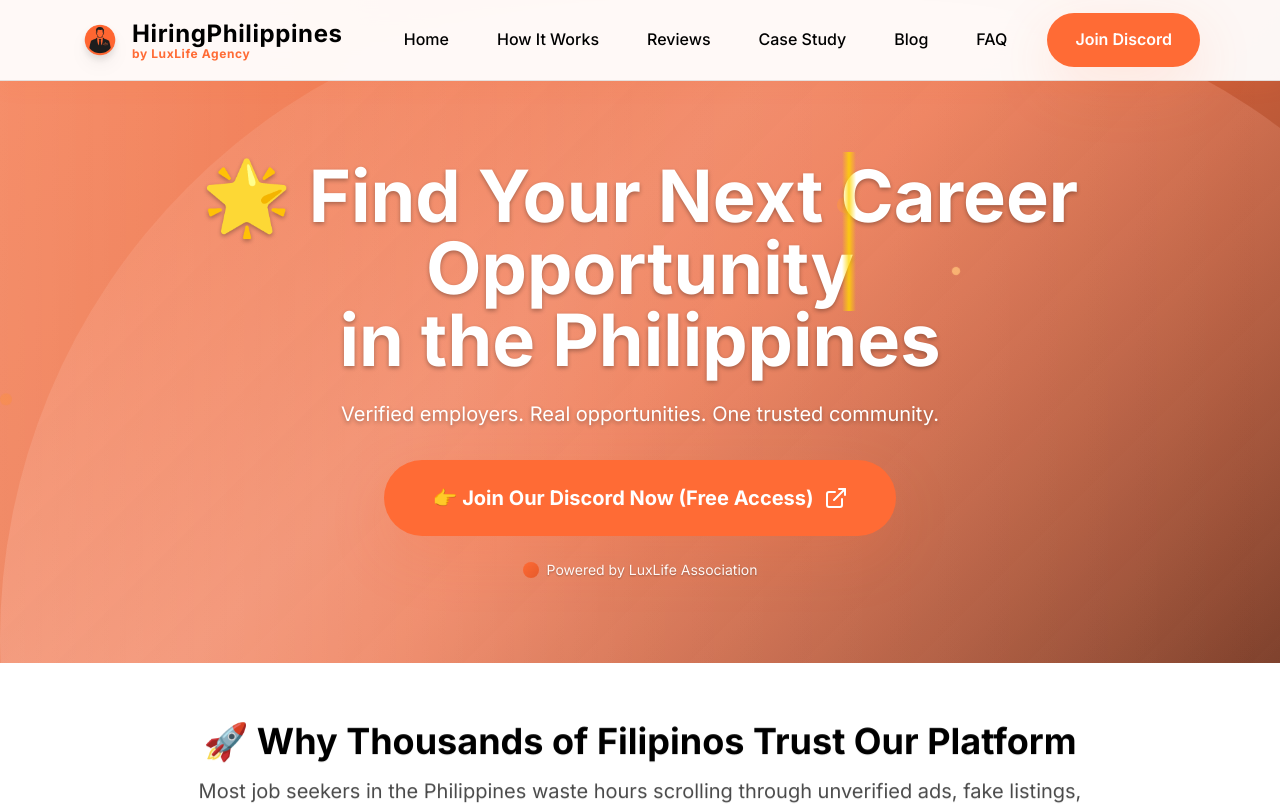
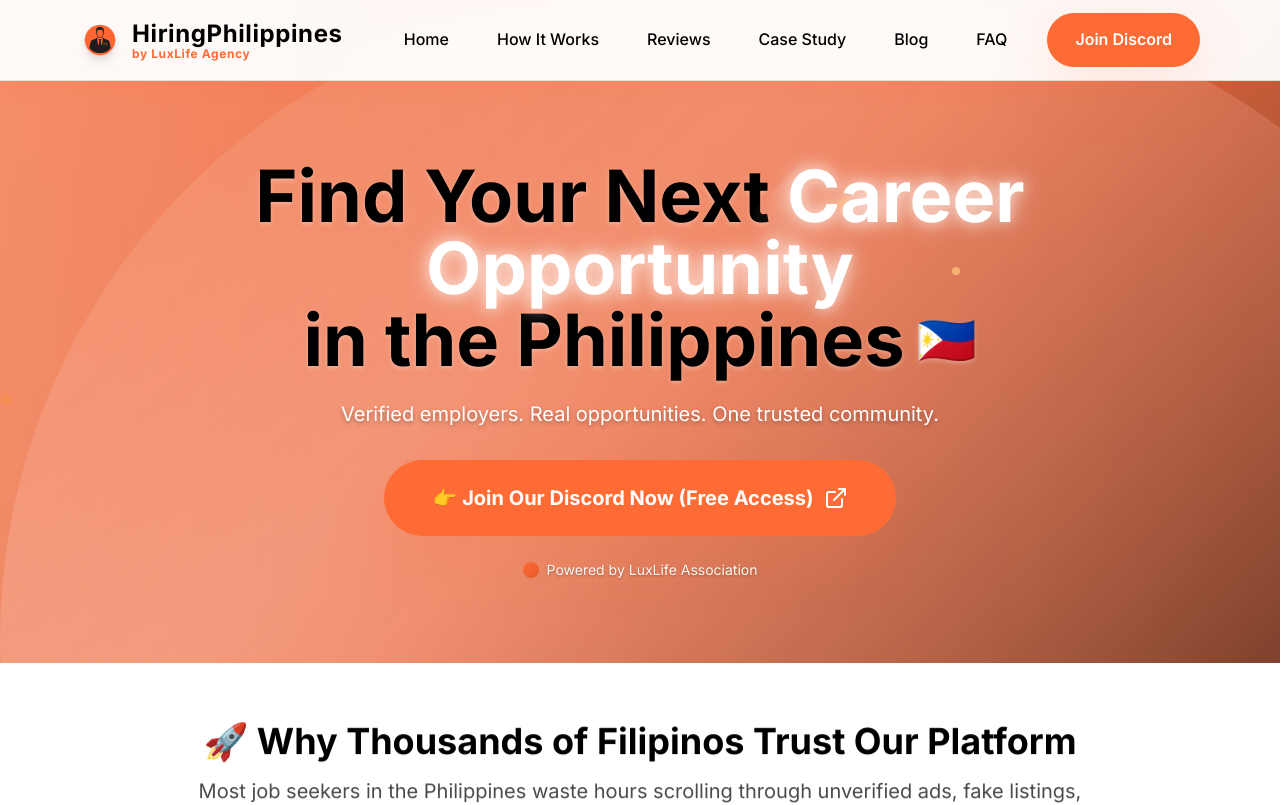
Before and after one commit to gigageek101/luxlife-hiring-website, a Next.js app: page / in a window 1280 px wide. Shown: the top 805 px of the page. Built offline with nearby package versions, Linux system fonts and the light colour scheme; a web font is replaced by a local one.

Commit message:
Update hero text with elegant animation and Philippines flag - Removed star, black/white text contrast, Philippines flag emoji, sophisticated floating glow animation

```diff
--- a/app/globals.css
+++ b/app/globals.css
@@ -359,30 +359,74 @@
     50% { transform: scale(1.05); opacity: 0.8; }
   }
 
-  /* Gold shine text with scroll effect */
-  .gradient-text {
-    color: #ffffff; /* White base color */
+  /* Elegant floating glow animation */
+  .elegant-text {
+    color: #ffffff;
     font-weight: 700;
     position: relative;
-    text-shadow: 0 2px 4px rgba(0, 0, 0, 0.3);
+    text-shadow:
+      0 0 10px rgba(255, 255, 255, 0.5),
+      0 0 20px rgba(255, 255, 255, 0.3),
+      0 0 30px rgba(255, 255, 255, 0.2);
+    animation: elegantFloat 4s ease-in-out infinite;
   }
 
-  .gradient-text::before {
+  .elegant-text::before {
+    content: '';
+    position: absolute;
+    top: -10px;
+    left: -10px;
+    right: -10px;
+    bottom: -10px;
+    background: radial-gradient(circle, rgba(255, 255, 255, 0.1) 0%, transparent 70%);
+    border-radius: 20px;
+    animation: elegantPulse 3s ease-in-out infinite;
+    z-index: -1;
+  }
+
+  .elegant-text::after {
     content: '';
     position: absolute;
     top: 0;
-    left: -100%;
-    width: 100%;
-    height: 100%;
-    background: linear-gradient(90deg, transparent, rgba(255, 215, 0, 0.8), transparent);
-    animation: goldShine 3s ease-in-out infinite;
-    z-index: 1;
+    left: 0;
+    right: 0;
+    bottom: 0;
+    background: linear-gradient(45deg, transparent 30%, rgba(255, 255, 255, 0.1) 50%, transparent 70%);
+    animation: elegantShimmer 6s linear infinite;
+    z-index: -1;
   }
 
-  @keyframes goldShine {
-    0% { left: -100%; }
-    50% { left: 100%; }
-    100% { left: -100%; }
+  @keyframes elegantFloat {
+    0%, 100% {
+      transform: translateY(0px);
+      text-shadow:
+        0 0 10px rgba(255, 255, 255, 0.5),
+        0 0 20px rgba(255, 255, 255, 0.3),
+        0 0 30px rgba(255, 255, 255, 0.2);
+    }
+    50% {
+      transform: translateY(-5px);
+      text-shadow:
+        0 0 15px rgba(255, 255, 255, 0.7),
+        0 0 25px rgba(255, 255, 255, 0.4),
+        0 0 35px rgba(255, 255, 255, 0.3);
+    }
+  }
+
+  @keyframes elegantPulse {
+    0%, 100% {
+      opacity: 0.3;
+      transform: scale(1);
+    }
+    50% {
+      opacity: 0.6;
+      transform: scale(1.05);
+    }
+  }
+
+  @keyframes elegantShimmer {
+    0% { transform: translateX(-100%) rotate(45deg); }
+    100% { transform: translateX(200%) rotate(45deg); }
   }
 
   /* Ensure gradient text is readable on different backgrounds */
--- a/app/page.tsx
+++ b/app/page.tsx
@@ -133,13 +133,17 @@ export default function Home() {
           >
             <motion.h1
               className="mb-6 text-6xl md:text-7xl font-bold leading-tight"
-              style={{ color: '#ffffff', textShadow: '0 2px 4px rgba(0, 0, 0, 0.3)' }}
               initial={{ opacity: 0, y: 20 }}
               animate={{ opacity: 1, y: 0 }}
               transition={{ duration: 0.6, delay: 0.2, ease: "easeOut" }}
             >
-              🌟 Find Your Next <span className="gradient-text">Career Opportunity</span>
-              <br />in the Philippines
+              <span style={{ color: '#000000', textShadow: '0 2px 4px rgba(255, 255, 255, 0.3)' }}>Find Your Next</span>{' '}
+              <span className="elegant-text">Career Opportunity</span>
+              <br />
+              <span style={{ color: '#000000', textShadow: '0 2px 4px rgba(255, 255, 255, 0.3)' }} className="inline-flex items-center gap-3">
+                in the Philippines
+                <span className="text-4xl md:text-5xl">🇵🇭</span>
+              </span>
             </motion.h1>
 
             <motion.p
```
